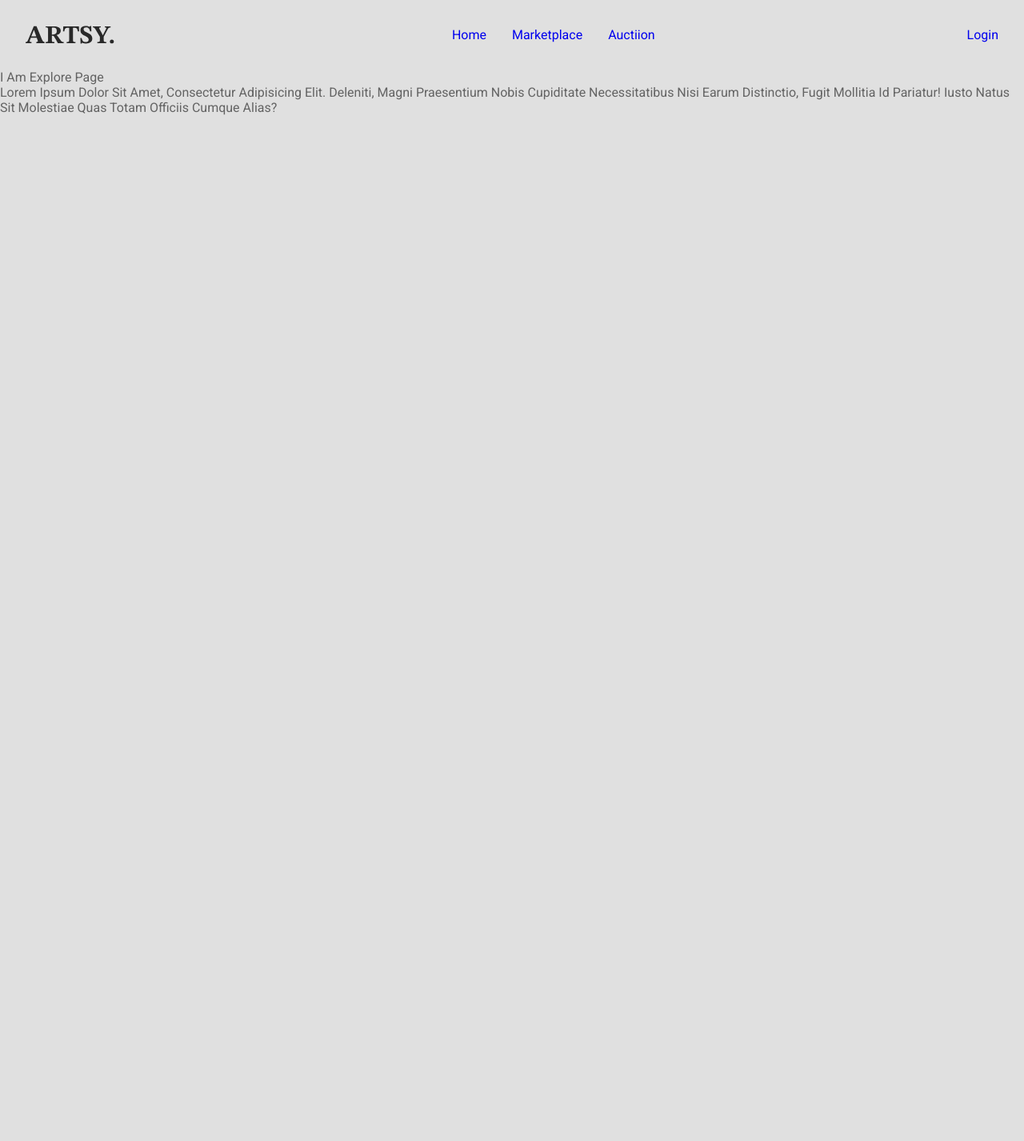
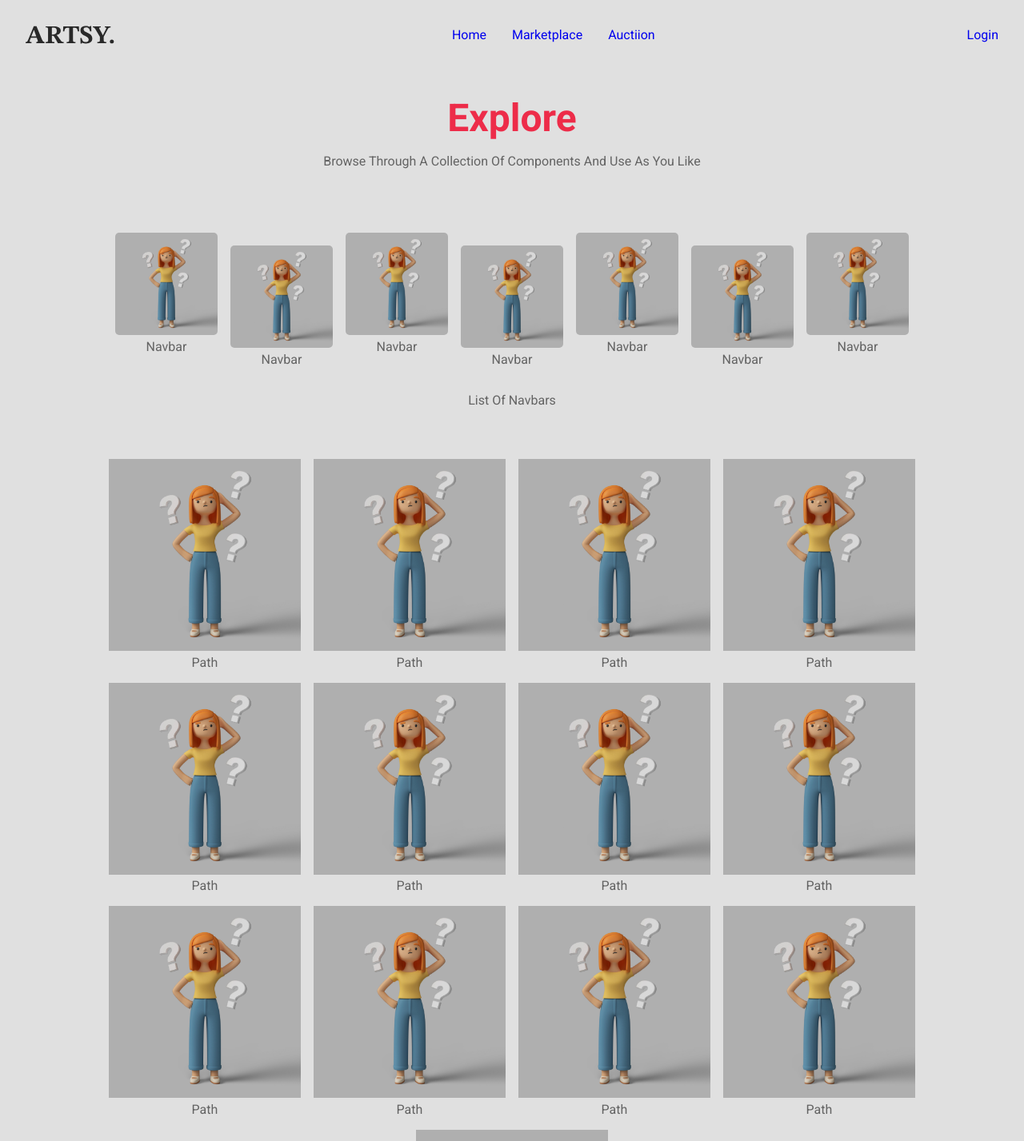
Before and after one commit to ManishBisht777/Drixy, a React (Create React App) app: page /explore in a window 1280 px wide. Shown: the top 1427 px of the page at 80% size. Before the commit the page ends 800 px from the top, so only its background shows below. Built offline with nearby package versions, Linux system fonts and the light colour scheme.

Commit message:
feature : basic layout of build and explore

```diff
--- a/src/App.js
+++ b/src/App.js
@@ -4,6 +4,7 @@ import Home from "./pages/home/home";
 import Explore from "./pages/explore/explore";
 import "./styles/main.css";
 import Login from "./pages/auth/login";
+import Combine from "./pages/combine/combine";
 
 function App() {
   return (
@@ -13,6 +14,7 @@ function App() {
         <Route path="/" element={<Home />} />
         <Route path="/explore" element={<Explore />} />
         <Route path="/login" element={<Login />} />
+        <Route path="/combine" element={<Combine />} />
       </Routes>
     </>
   );
--- /dev/null
+++ b/src/pages/combine/combine.js
@@ -0,0 +1,17 @@
+import React from "react";
+
+const Combine = () => {
+  return (
+    <main className="combine container gap--lg">
+      <div className="sidebar">sidebar</div>
+      <div className="build__container container container--col">
+        <div className="dummy-nav">Navbar</div>
+        <div className="dummy-land">landing page</div>
+        <div className="dummy-sec">section</div>
+        <div className="dummy-foot">footer</div>
+      </div>
+    </main>
+  );
+};
+
+export default Combine;
--- /dev/null
+++ b/src/pages/explore/_explore.scss
@@ -0,0 +1,35 @@
+@use "../../styles/assets" as *;
+
+.explore {
+  padding: 2rem;
+  h1 {
+    color: $red;
+    font-size: $font-xl;
+    font-weight: 700;
+  }
+}
+
+.components {
+  margin-top: 3rem;
+  display: flex;
+  flex-wrap: wrap;
+}
+.component {
+  img {
+    max-width: 8rem;
+    border-radius: 5px;
+  }
+}
+
+.component:nth-child(even) {
+  margin-top: 2rem;
+}
+
+.component__container {
+  flex-wrap: wrap;
+  padding: 2rem;
+
+  img {
+    max-width: 15rem;
+  }
+}
--- a/src/pages/explore/explore.js
+++ b/src/pages/explore/explore.js
@@ -1,15 +1,101 @@
 import React from "react";
+import what from "../../images/what.jpg";
 
 const Explore = () => {
   return (
     <main>
-      i am explore page
-      <p>
-        Lorem ipsum dolor sit amet, consectetur adipisicing elit. Deleniti,
-        magni praesentium nobis cupiditate necessitatibus nisi earum distinctio,
-        fugit mollitia id pariatur! Iusto natus sit molestiae quas totam
-        officiis cumque alias?
-      </p>
+      <section className="explore container container--center gap--md">
+        <h1>Explore</h1>
+        <p>Browse through a collection of components and use as you like</p>
+        <div className="components container gap--md">
+          <div className="component container container--center gap--sm">
+            <img src={what} alt="" />
+            <p>navbar</p>
+          </div>
+          <div className="component container container--center gap--sm">
+            <img src={what} alt="" />
+            <p>navbar</p>
+          </div>
+          <div className="component container container--center gap--sm">
+            <img src={what} alt="" />
+            <p>navbar</p>
+          </div>
+          <div className="component container container--center gap--sm">
+            <img src={what} alt="" />
+            <p>navbar</p>
+          </div>
+          <div className="component container container--center gap--sm">
+            <img src={what} alt="" />
+            <p>navbar</p>
+          </div>
+          <div className="component container container--center gap--sm">
+            <img src={what} alt="" />
+            <p>navbar</p>
+          </div>
+          <div className="component container container--center gap--sm">
+            <img src={what} alt="" />
+            <p>navbar</p>
+          </div>
+        </div>
+      </section>
+
+      <section className="container container--center gap--lg">
+        <p>List of Navbars</p>
+        <div className="component__container container gap--md container--center-row">
+          <div className="container container--center gap--sm">
+            <img src={what} alt="" />
+            <p>path</p>
+          </div>
+          <div className="container container--center gap--sm">
+            <img src={what} alt="" />
+            <p>path</p>
+          </div>
+          <div className="container container--center gap--sm">
+            <img src={what} alt="" />
+            <p>path</p>
+          </div>
+          <div className="container container--center gap--sm">
+            <img src={what} alt="" />
+            <p>path</p>
+          </div>
+          <div className="container container--center gap--sm">
+            <img src={what} alt="" />
+            <p>path</p>
+          </div>
+          <div className="container container--center gap--sm">
+            <img src={what} alt="" />
+            <p>path</p>
+          </div>
+          <div className="container container--center gap--sm">
+            <img src={what} alt="" />
+            <p>path</p>
+          </div>
+          <div className="container container--center gap--sm">
+            <img src={what} alt="" />
+            <p>path</p>
+          </div>
+          <div className="container container--center gap--sm">
+            <img src={what} alt="" />
+            <p>path</p>
+          </div>
+          <div className="container container--center gap--sm">
+            <img src={what} alt="" />
+            <p>path</p>
+          </div>
+          <div className="container container--center gap--sm">
+            <img src={what} alt="" />
+            <p>path</p>
+          </div>
+          <div className="container container--center gap--sm">
+            <img src={what} alt="" />
+            <p>path</p>
+          </div>
+          <div className="container container--center gap--sm">
+            <img src={what} alt="" />
+            <p>path</p>
+          </div>
+        </div>
+      </section>
     </main>
   );
 };
--- a/src/styles/_assets.scss
+++ b/src/styles/_assets.scss
@@ -3,10 +3,12 @@ $primary: #613583;
 $background: #e0e0e0;
 $green: #26a269;
 $yellow: #e5a50a;
-$red: #a51d2d;
 $blue: rgb(62, 84, 163);
 $black: #636363;
 $darkblack: #1d1027;
+$pink: rgb(207, 99, 144);
+$ligh-blue: rgb(106, 190, 205);
+$red: rgb(237, 44, 73);
 
 $font-satoshi: "Satoshi", sans-serif;
 
--- a/src/styles/main.css
+++ b/src/styles/main.css
@@ -234,4 +234,72 @@ label[for=search] {
 }
 .example__images img {
   max-width: 12rem;
+}
+
+.combine {
+  padding: 2rem;
+  width: 100%;
+}
+
+.sidebar {
+  width: 20%;
+  height: 100vh;
+  background: rgb(207, 99, 144);
+}
+
+.build__container {
+  width: 75%;
+}
+
+.dummy-nav {
+  background: rgb(207, 99, 144);
+  padding: 1rem 2rem;
+}
+
+.dummy-land {
+  background: #26a269;
+  padding: 1rem 2rem;
+  height: 50vh;
+}
+
+.dummy-sec {
+  background: #e5a50a;
+  height: 50vh;
+}
+
+.dummy-foot {
+  background: rgb(62, 84, 163);
+  padding: 1rem 2rem;
+}
+
+.explore {
+  padding: 2rem;
+}
+.explore h1 {
+  color: rgb(237, 44, 73);
+  font-size: 3rem;
+  font-weight: 700;
+}
+
+.components {
+  margin-top: 3rem;
+  display: flex;
+  flex-wrap: wrap;
+}
+
+.component img {
+  max-width: 8rem;
+  border-radius: 5px;
+}
+
+.component:nth-child(even) {
+  margin-top: 2rem;
+}
+
+.component__container {
+  flex-wrap: wrap;
+  padding: 2rem;
+}
+.component__container img {
+  max-width: 15rem;
 }/*# sourceMappingURL=main.css.map */
--- a/src/styles/main.scss
+++ b/src/styles/main.scss
@@ -2,3 +2,5 @@
 @import "./layout";
 @import "../components/navbar/navbar";
 @import "../pages/home/home";
+@import "../pages/combine/combine";
+@import "../pages/explore/explore";
```
Also changed, not shown: src/pages/combine/_combine.scss (added, +37 -0 lines), 1 other file (tests, documents, lock files or other folders).
